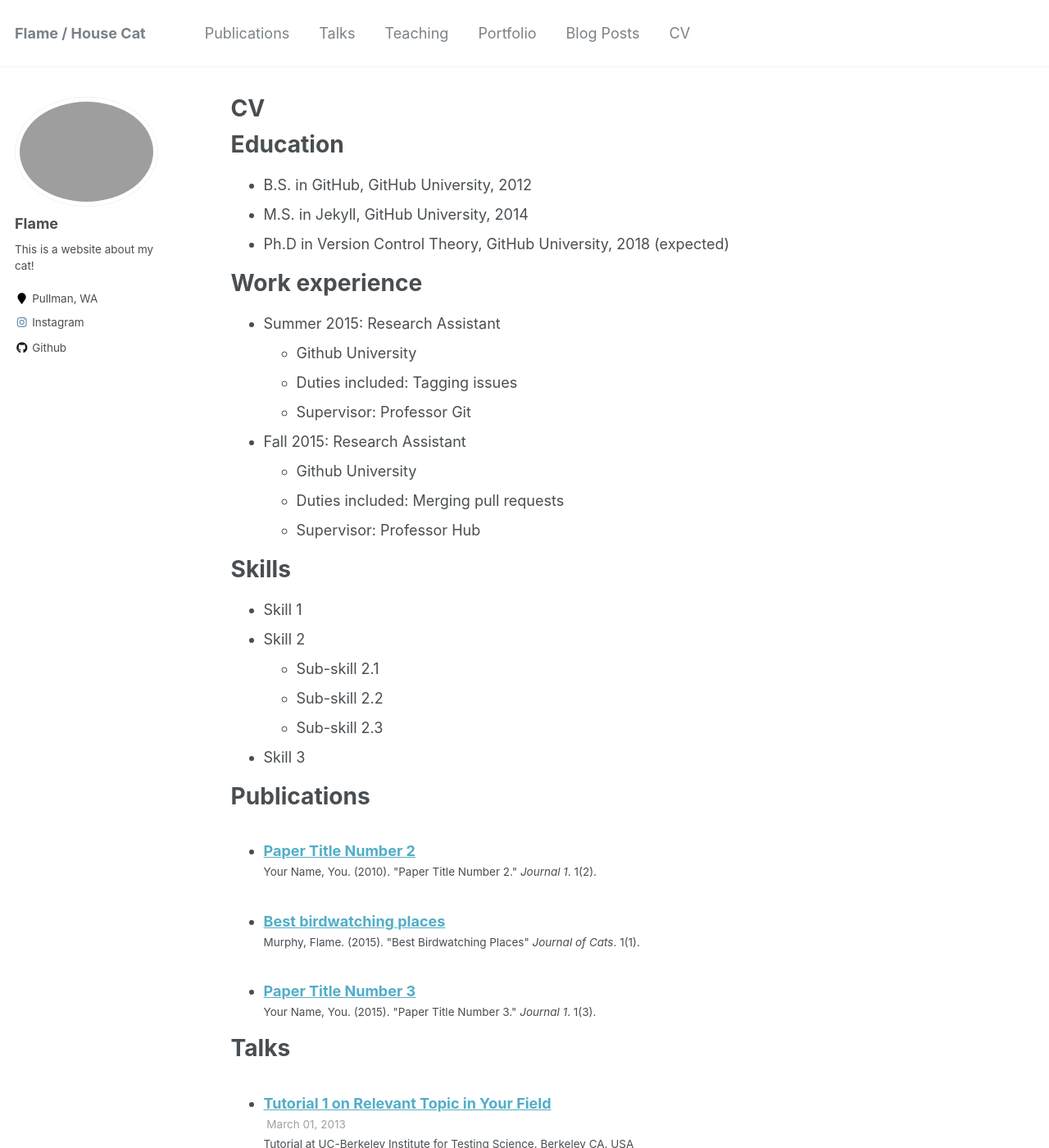
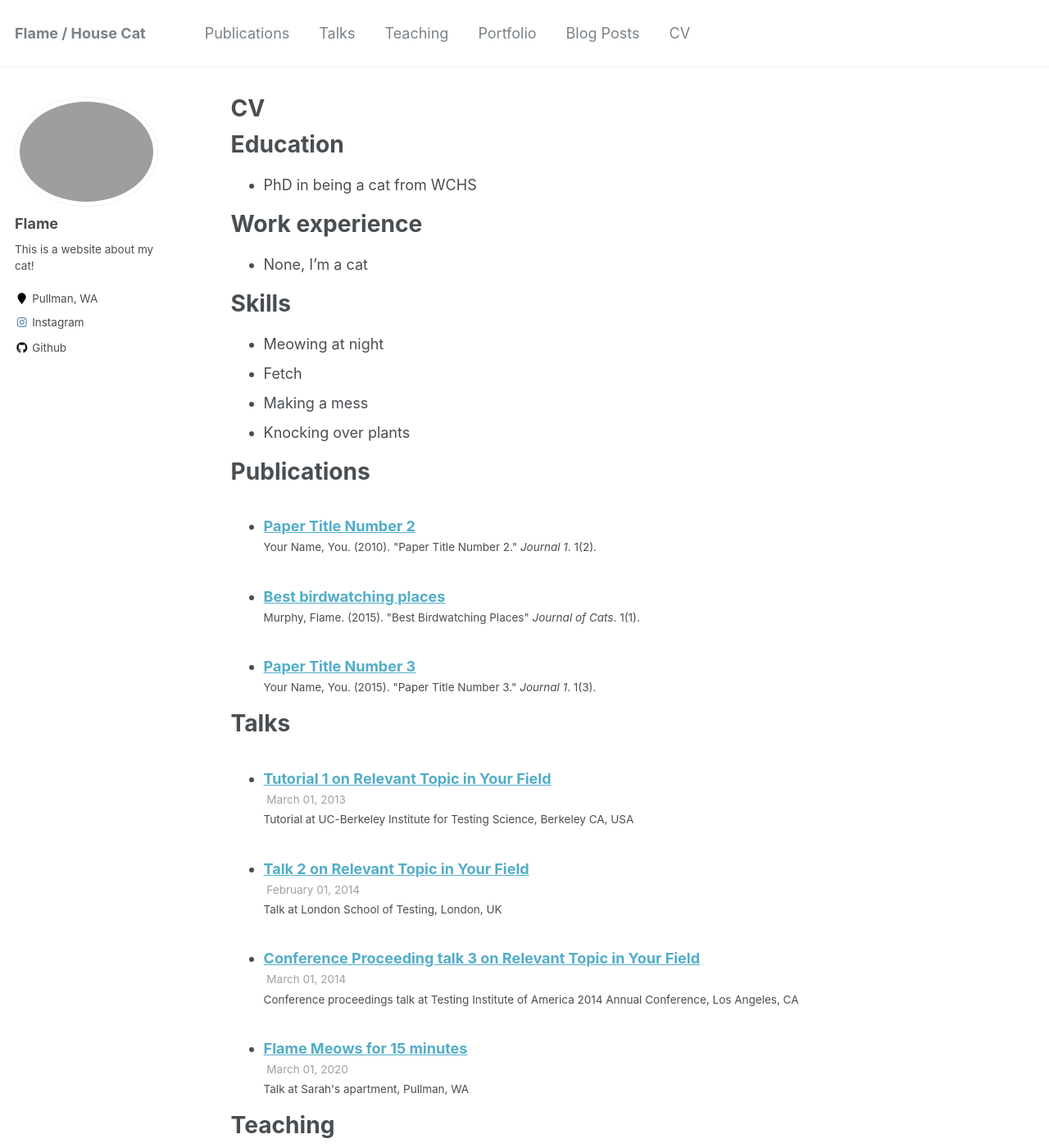
Before and after one commit to flamethecat/flamethecat.github.io, a Jekyll site: the page built from _pages/cv.md, in a window 1280 px wide and 1400 px high. Shown: the whole window at 82% size. Built offline with Jekyll 4.4.1, drawn with Linux system fonts in a browser that asks for light colours; some of the changed text lies outside the part shown.

Commit message:
Update cv.md

```diff
--- a/_pages/cv.md
+++ b/_pages/cv.md
@@ -11,30 +11,18 @@ redirect_from:
 
 Education
 ======
-* B.S. in GitHub, GitHub University, 2012
-* M.S. in Jekyll, GitHub University, 2014
-* Ph.D in Version Control Theory, GitHub University, 2018 (expected)
+* PhD in being a cat from WCHS
 
 Work experience
 ======
-* Summer 2015: Research Assistant
-  * Github University
-  * Duties included: Tagging issues
-  * Supervisor: Professor Git
-
-* Fall 2015: Research Assistant
-  * Github University
-  * Duties included: Merging pull requests
-  * Supervisor: Professor Hub
+* None, I'm a cat
 
 Skills
 ======
-* Skill 1
-* Skill 2
-  * Sub-skill 2.1
-  * Sub-skill 2.2
-  * Sub-skill 2.3
-* Skill 3
+* Meowing at night
+* Fetch
+* Making a mess
+* Knocking over plants
 
 Publications
 ======
@@ -56,4 +44,4 @@ Teaching
 
 Service and leadership
 ======
-* Currently signed in to 43 different slack teams
+* Sometimes I let people pet me without biting them
```
